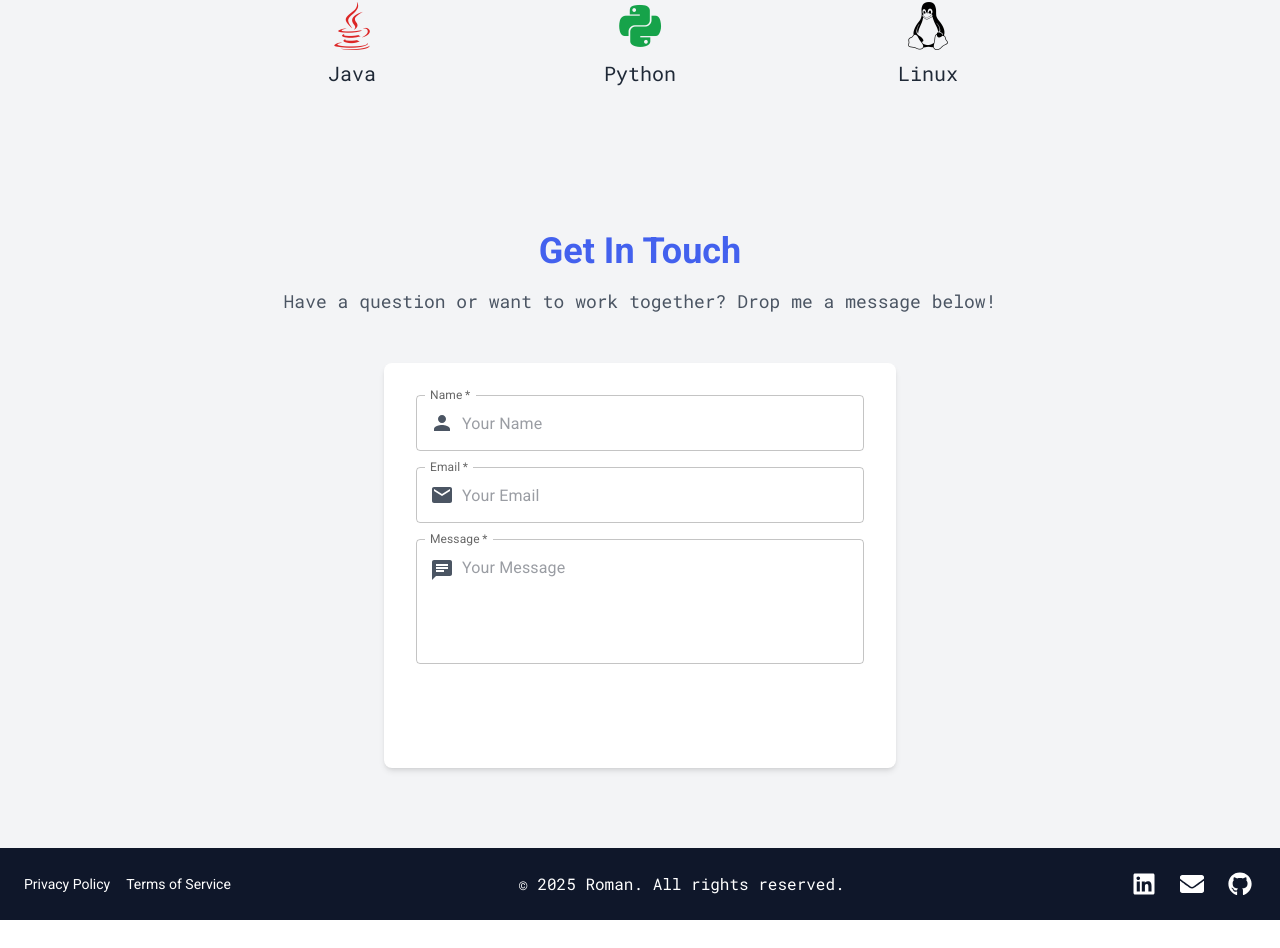
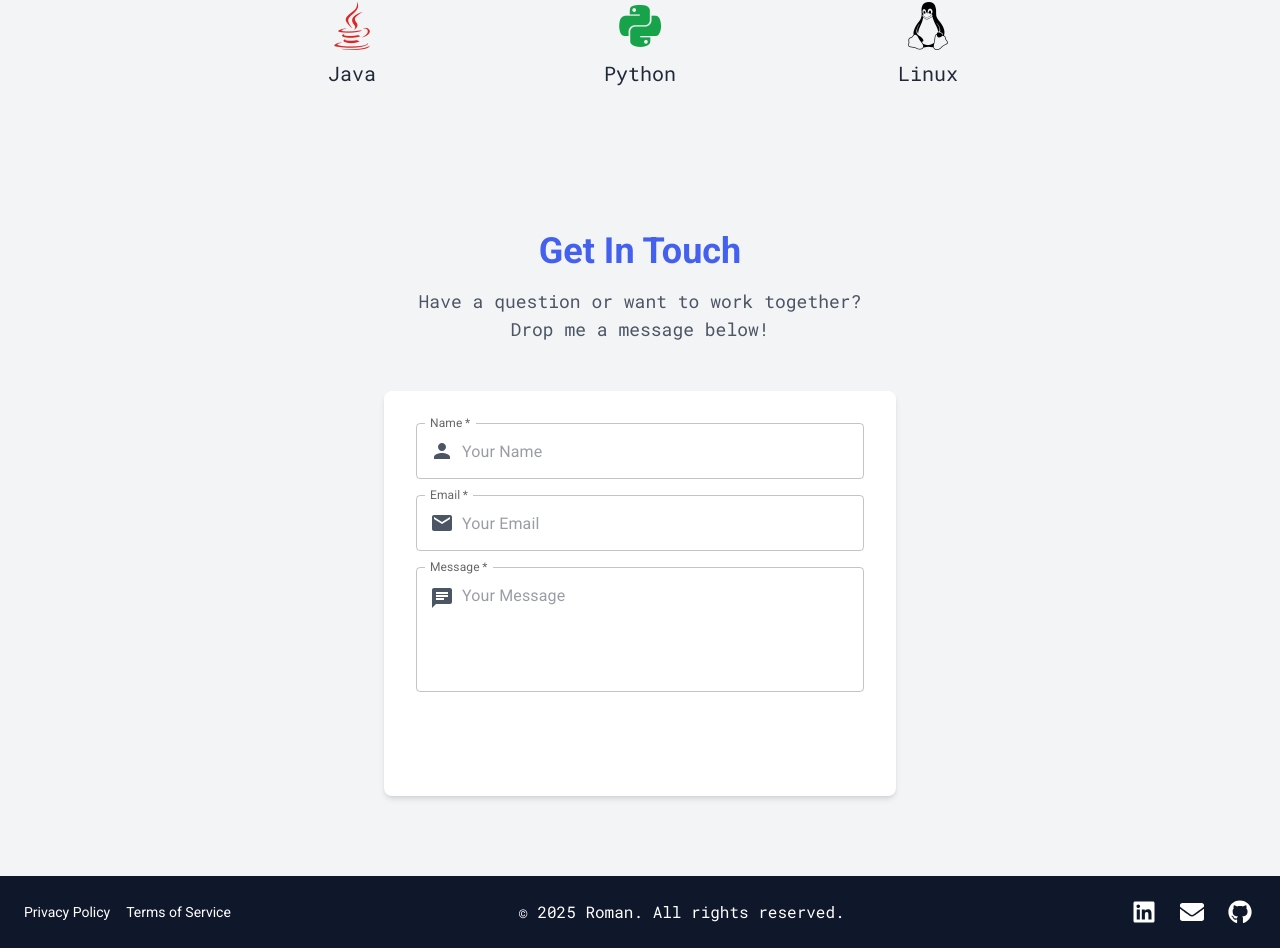
Before and after one commit to romanshrestha20/portfolio, a React (Create React App) app: page / in a window 1280 px wide. Shown: the part 1739-2687 px from the top of the page. Before the commit the page ends 2659 px from the top, so only its background shows below. Built offline with nearby package versions, Linux system fonts and the light colour scheme.

Commit message:
Refactor App component to use dynamic section mapping and improve code organization; add ErrorBoundary and SectionWrapper components; update Contact and Navbar components for better readability and structure.

```diff
--- a/src/App.js
+++ b/src/App.js
@@ -1,76 +1,37 @@
-import React, { Suspense, lazy } from 'react';
+import React, { Suspense } from 'react';
 import './App.css';
-import Skills from './components/Skills';
-import Contact from './components/Contact';
-import Footer from './components/Footer';
+import { sections } from './config/sections';
+import SectionWrapper from './components/common/SectionWrapper';
+import ErrorBoundary from './components/common/ErrorBoundary';
 
-// Importing Google Fonts
+// Fonts
 import '@fontsource/roboto/300.css';
 import '@fontsource/roboto/400.css';
 import '@fontsource/roboto/500.css';
 import '@fontsource/roboto/700.css';
 
-// Lazy-loaded components
-const Navbar = lazy(() => import('./components/Navbar'));
-const About = lazy(() => import('./components/About'));
-const Projects = lazy(() => import('./components/Projects'));
-
-// Error Boundary component
-class ErrorBoundary extends React.Component {
-  state = { hasError: false };
-
-  static getDerivedStateFromError(error) {
-    return { hasError: true };
-  }
-
-  componentDidCatch(error, errorInfo) {
-    console.error("Error loading component:", error, errorInfo);
-  }
-
-  render() {
-    if (this.state.hasError) {
-      return <div>Error loading component. Please try again later.</div>;
-    }
-
-    return this.props.children;
-  }
-}
-
 function App() {
   return (
-<div className="App dark:bg-gray-800 w-full overflow-x-hidden">
-<ErrorBoundary>
+    <div className="App dark:bg-gray-800 w-full overflow-x-hidden">
+      <ErrorBoundary>
         <Suspense
           fallback={
             <div className="min-h-screen dark:bg-gray-800 bg-gray-100 flex flex-col items-center justify-center">
-              {/* Loading State */}
               <div className="text-center">
                 <h1 className="text-4xl font-bold dark:text-blue-400 text-blue-600 mb-4 animate-pulse">
                   Welcome to My Portfolio!
                 </h1>
-                {/* Spinner centered */}
                 <div className="border-t-4 border-blue-600 dark:border-blue-400 border-solid w-16 h-16 rounded-full animate-spin mb-4 mx-auto"></div>
                 <p className="font-mono text-lg dark:text-blue-300 text-blue-500">Please wait while we load the content...</p>
               </div>
             </div>
           }
         >
-          <Navbar />
-          <div className="transition-opacity opacity-0 animate-fadeIn delay-500">
-            <About />
-          </div>
-          <div className="transition-opacity opacity-0 animate-fadeIn delay-700">
-            <Projects />
-          </div>
-          <div className="transition-opacity opacity-0 animate-fadeIn delay-700">
-            <Skills />
-          </div>
-          <div className="transition-opacity opacity-0 animate-fadeIn delay-700">
-            <Contact />
-          </div>
-          <div className="transition-opacity opacity-0 animate-fadeIn delay-700">
-            <Footer />
-          </div>
+          {sections.map(({ id, Component, delay }) => (
+            <SectionWrapper key={id} delay={delay}>
+              <Component />
+            </SectionWrapper>
+          ))}
         </Suspense>
       </ErrorBoundary>
     </div>
--- a/src/components/Contact.jsx
+++ b/src/components/Contact.jsx
@@ -124,8 +124,11 @@ const Contact = () => {
               Get In Touch
             </h2>
             <p className="font-mono text-lg text-gray-600 dark:text-gray-300">
-              Have a question or want to work together? Drop me a message below!
-            </p>
+              Have a question or want to work together?
+          </p>
+          <p className="font-mono text-lg text-gray-600 dark:text-gray-300">
+            Drop me a message below!
+          </p>
           </motion.div>
 
           {/* Form Section */}
--- a/src/components/Home.jsx
+++ b/src/components/Home.jsx
@@ -1,13 +1,6 @@
-import React, { Suspense, lazy } from 'react';
-import { motion } from 'framer-motion';
-
-// Lazy-loaded components
-const Navbar = lazy(() => import('./Navbar'));
-const About = lazy(() => import('./About'));
-const Projects = lazy(() => import('./Projects'));
-const Skills = lazy(() => import('./Skills'));
-const Contact = lazy(() => import('./Contact'));
-const Footer = lazy(() => import('./Footer'));
+import React, { Suspense, lazy } from "react";
+import { sections } from "../config/sections";
+import Navbar from "./Navbar"; // Keep Navbar outside of lazy if used immediately
 
 const Home = () => {
   return (
@@ -15,35 +8,31 @@ const Home = () => {
       <Suspense
         fallback={
           <div className="min-h-screen dark:bg-gray-800 bg-gray-100 flex flex-col items-center justify-center">
-              {/* Loading State */}
             <div className="text-center">
               <h1 className="text-4xl font-bold dark:text-blue-400 text-blue-600 mb-4 animate-pulse">
                 Welcome to My Portfolio!
               </h1>
-                {/* Spinner centered */}
               <div className="border-t-4 border-blue-600 dark:border-blue-400 border-solid w-16 h-16 rounded-full animate-spin mb-4 mx-auto"></div>
-                <p className="font-mono text-lg dark:text-blue-300 text-blue-500">Please wait while we load the content...</p>
+              <p className="font-mono text-lg dark:text-blue-300 text-blue-500">
+                Please wait while we load the content...
+              </p>
             </div>
           </div>
         }
       >
-        {/* Navbar and Sections */}
         <Navbar />
-        <div className="transition-opacity opacity-0 animate-fadeIn delay-500">
-          <About />
+
+        {sections.map(({ id, component: Component, delay }) => (
+          <div
+            key={id}
+            id={id}
+            className={`transition-opacity opacity-0 animate-fadeIn delay-[${
+              delay * 1000
+            }ms]`}
+          >
+            <Component />
           </div>
-        <div className="transition-opacity opacity-0 animate-fadeIn delay-700">
-          <Projects />
-        </div>
-        <div className="transition-opacity opacity-0 animate-fadeIn delay-700">
-          <Skills />
-        </div>
-        <div className="transition-opacity opacity-0 animate-fadeIn delay-700">
-          <Contact />
-        </div>
-        <div className="transition-opacity opacity-0 animate-fadeIn delay-700">
-          <Footer />
-        </div>
+        ))}
       </Suspense>
     </div>
   );
--- a/src/components/Navbar.jsx
+++ b/src/components/Navbar.jsx
@@ -4,16 +4,31 @@ import DarkModeToggle from "./DarkModeToggle";
 import HamburgerMenu from "./HamburgerMenu";
 import useDarkMode from "./useDarkMode";
 
+const navLinks = ["About", "Projects", "Skills", "Contact"];
+
+const AnimatedNavLink = ({ link, index, onClick }) => (
+  <motion.a
+    key={link}
+    href={`#${link.toLowerCase()}`}
+    className="text-gray-600 dark:text-gray-300 hover:text-blue-600 dark:hover:text-blue-400 transition block"
+    onClick={onClick}
+    initial={{ opacity: 0 }}
+    animate={{ opacity: 1 }}
+    transition={{ duration: 0.5, delay: index * 0.1 }}
+  >
+    {link}
+  </motion.a>
+);
+
 const Navbar = () => {
   const [isOpen, setIsOpen] = useState(false);
   const { darkMode, toggleDarkMode } = useDarkMode();
 
   const toggleMenu = () => setIsOpen(!isOpen);
-
-  const handleLinkClick = () => setIsOpen(false); // Collapse menu on link click
+  const handleLinkClick = () => setIsOpen(false);
 
   return (
-    <nav className="bg-white dark:bg-gray-800 shadow fixed w-full z-50 transition-colors font-mono">
+    <nav className="bg-white dark:bg-gray-800 shadow fixed w-full z-50 transition-colors font-mono" aria-label="Main navigation">
       <div className="container mx-auto px-4 sm:px-6 lg:px-8">
         <div className="flex justify-between items-center h-14">
           {/* Logo */}
@@ -28,30 +43,22 @@ const Navbar = () => {
 
           {/* Desktop Links */}
           <div className="hidden md:flex space-x-6">
-            {["About", "Projects", "Skills", "Contact"].map((link, index) => (
-              <motion.a
-                key={link}
-                href={`#${link.toLowerCase()}`}
-                className="text-gray-600 dark:text-gray-300 hover:text-blue-600 dark:hover:text-blue-400 transition"
-                initial={{ opacity: 0 }}
-                animate={{ opacity: 1 }}
-                transition={{ duration: 0.5, delay: index * 0.1 }}
-              >
-                {link}
-              </motion.a>
+            {navLinks.map((link, index) => (
+              <AnimatedNavLink key={link} link={link} index={index} />
             ))}
           </div>
 
           {/* Right Section */}
           <div className="flex items-center space-x-4">
-            <DarkModeToggle
-              darkMode={darkMode}
-              toggleDarkMode={toggleDarkMode}
-            />
+            <DarkModeToggle darkMode={darkMode} toggleDarkMode={toggleDarkMode} />
 
-            {/* Hamburger Menu */}
+            {/* Hamburger */}
             <div className="md:hidden">
-              <HamburgerMenu isOpen={isOpen} toggleMenu={toggleMenu} />
+              <HamburgerMenu
+                isOpen={isOpen}
+                toggleMenu={toggleMenu}
+                ariaLabel="Toggle navigation menu"
+              />
             </div>
           </div>
         </div>
@@ -65,18 +72,8 @@ const Navbar = () => {
             transition={{ duration: 0.3 }}
           >
             <div className="space-y-4 py-4 px-6">
-              {["About", "Projects", "Skills", "Contact"].map((link, index) => (
-                <motion.a
-                  key={link}
-                  href={`#${link.toLowerCase()}`}
-                  className="block text-gray-600 dark:text-gray-300 hover:text-blue-600 dark:hover:text-blue-400 transition"
-                  onClick={handleLinkClick}
-                  initial={{ opacity: 0 }}
-                  animate={{ opacity: 1 }}
-                  transition={{ duration: 0.5, delay: index * 0.1 }}
-                >
-                  {link}
-                </motion.a>
+              {navLinks.map((link, index) => (
+                <AnimatedNavLink key={link} link={link} index={index} onClick={handleLinkClick} />
               ))}
             </div>
           </motion.div>
--- /dev/null
+++ b/src/components/common/ErrorBoundary.jsx
@@ -0,0 +1,21 @@
+import React from 'react';
+
+export default class ErrorBoundary extends React.Component {
+  state = { hasError: false };
+
+  static getDerivedStateFromError() {
+    return { hasError: true };
+  }
+
+  componentDidCatch(error, errorInfo) {
+    console.error("Error loading component:", error, errorInfo);
+  }
+
+  render() {
+    if (this.state.hasError) {
+      return <div>Error loading component. Please try again later.</div>;
+    }
+
+    return this.props.children;
+  }
+}
--- /dev/null
+++ b/src/components/common/SectionWrapper.jsx
@@ -0,0 +1,10 @@
+import React from "react";
+
+export default function SectionWrapper({ children, delay = 0.3 }) {
+  return (
+    <div
+    >
+      {children}
+    </div>
+  );
+}
--- /dev/null
+++ b/src/config/sections.js
@@ -0,0 +1,13 @@
+import { lazy } from 'react';
+import Skills from '../components/Skills';
+import Contact from '../components/Contact';
+import Footer from '../components/Footer';
+
+export const sections = [
+  { id: 'navbar', Component: lazy(() => import('../components/Navbar')), delay: 0.1 },
+  { id: 'about', Component: lazy(() => import('../components/About')), delay: 0.3 },
+  { id: 'projects', Component: lazy(() => import('../components/Projects')), delay: 0.5 },
+  { id: 'skills', Component: Skills, delay: 0.7 },
+  { id: 'contact', Component: Contact, delay: 0.7 },
+  { id: 'footer', Component: Footer, delay: 0.7 },
+];
```
Lines whose indentation alone changed are shown as unchanged.
